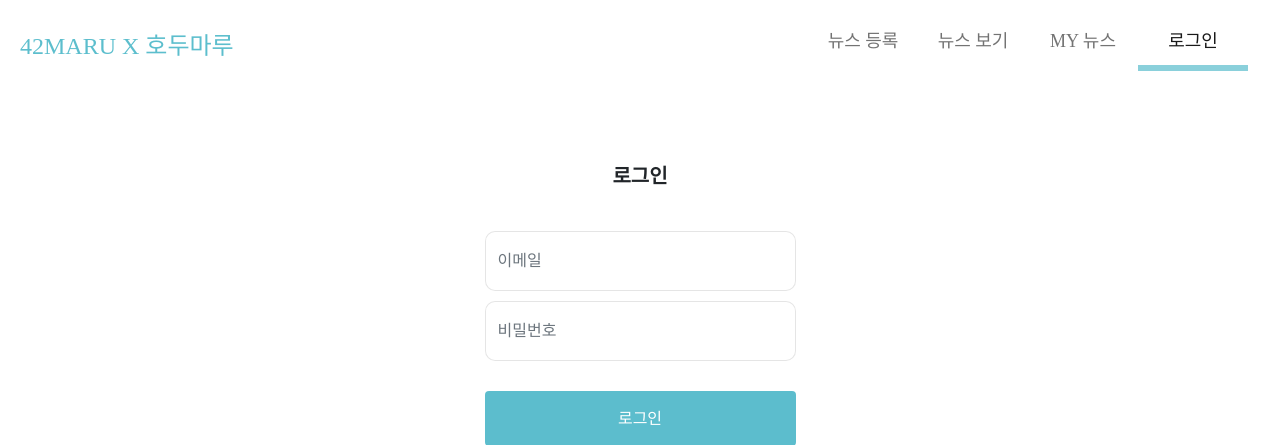
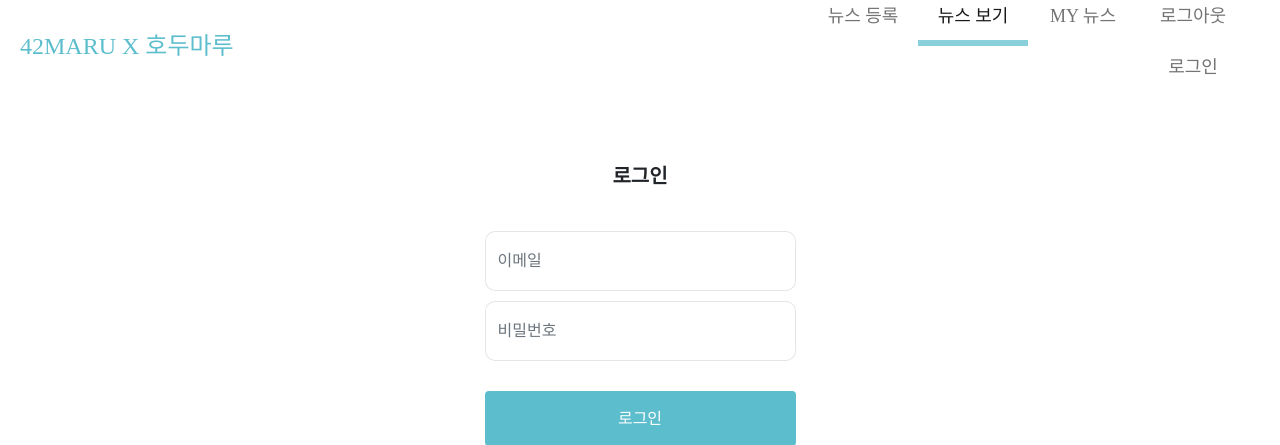
Before and after one commit to hyeseungS/Kusitms_42maru4, a Python web app: template src/main/resources/templates/login.html in a window 1280 px wide. Shown: the top 445 px of the page. Run offline with Jinja, Linux system fonts and the light colour scheme; the template is opened without the code that fills it, so the values that code supplies are empty.

Commit message:
Update: 로그인 여부에 따라 Nav바 다르게 보이기

```diff
--- a/src/main/resources/templates/login.html
+++ b/src/main/resources/templates/login.html
@@ -1,5 +1,5 @@
 <!DOCTYPE html>
-<html xmlns:th="http://www.thymeleaf.org">
+<html xmlns:th="http://www.thymeleaf.org" xmlns:sec="http://www.w3.org/1999/xhtml">
 <head>
     <meta charset="UTF-8">
     <meta name="viewport" content="width=device-width, initial-scale=1, shrink-to-fit=no">
@@ -69,16 +69,17 @@
             <div class="collapse navbar-collapse" id="navbarNav">
                 <ul class="navbar-nav">
                     <li class="nav-item">
-                        <a class="nav-link" href="/">뉴스 등록</a>
+                        <a class="nav-link" href="/articles/new">뉴스 등록</a>
                     </li>
                     <li class="nav-item">
-                        <a class="nav-link" href="/">뉴스 보기</a>
+                        <a class="nav-link active" href="/articles">뉴스 보기</a>
                     </li>
                     <li class="nav-item">
-                        <a class="nav-link" href="/">MY 뉴스</a>
+                        <a class="nav-link" href="/mynews">MY 뉴스</a>
                     </li>
                     <li class="nav-item">
-                        <a class="nav-link active" aria-current="page">로그인</a>
+                        <a sec:authorize="isAuthenticated()" class="nav-link" href="/user/logout">로그아웃</a>
+                        <a sec:authorize="!isAuthenticated()" class="nav-link" href="/user/login">로그인</a>
                     </li>
                 </ul>
             </div>
```
Also changed, not shown: src/main/resources/templates/signup.html (+6 -5 lines), src/main/resources/templates/header.html (deleted).
